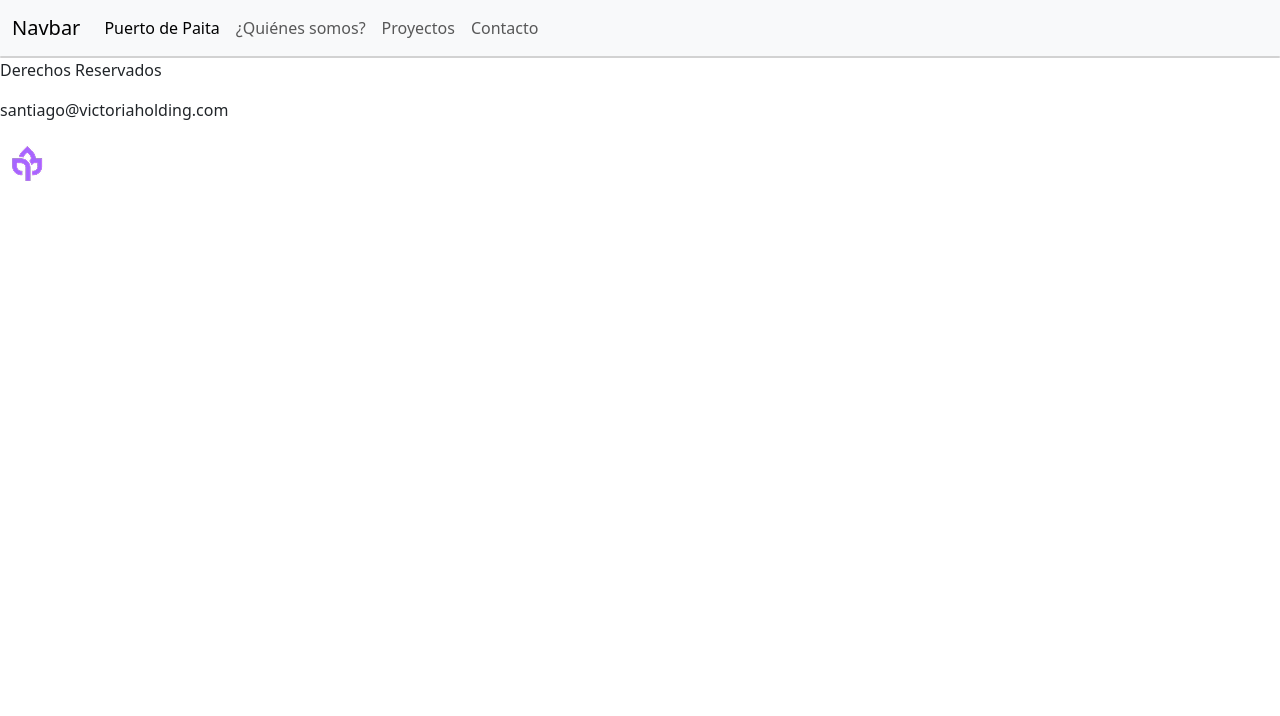
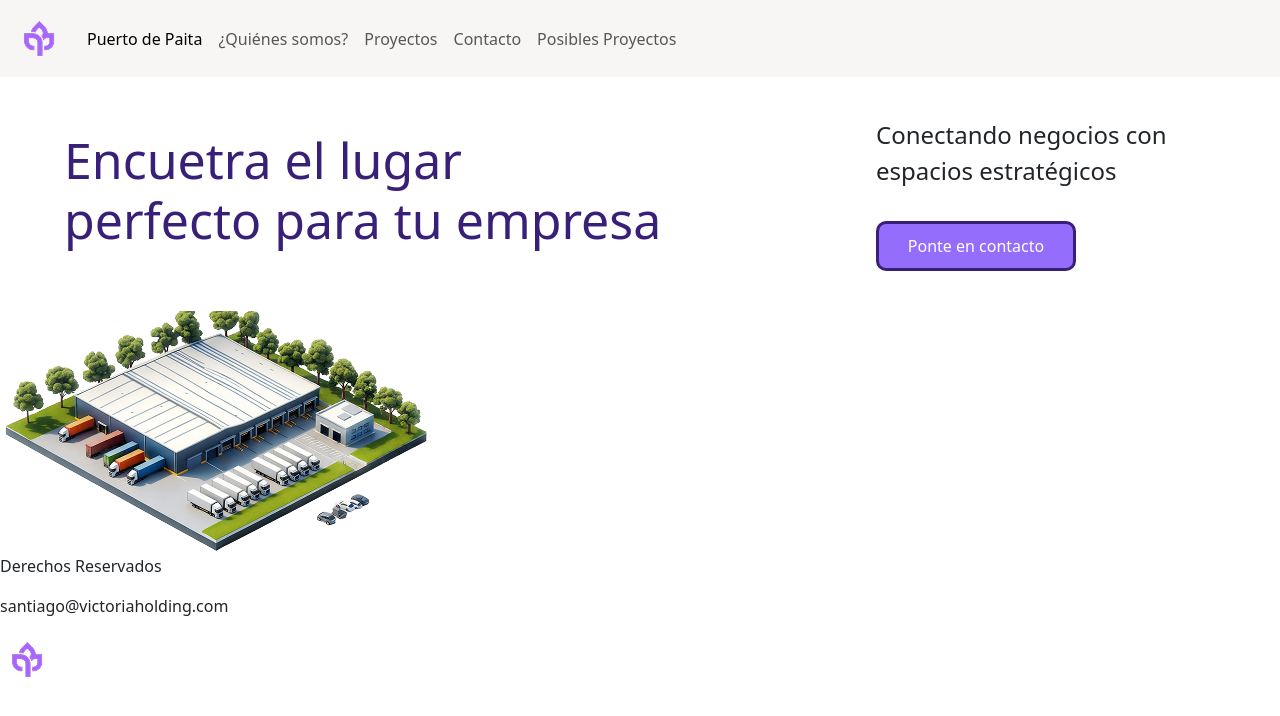
Before and after one commit to suaste-tree/victoriagroups, a plain HTML site: page index.html in a window 1280 px wide. Drawn offline with nearby package versions, Linux system fonts and the light colour scheme.

Commit message:
Avanzo hero con flex y actualizo estilos

```diff
--- a/index.html
+++ b/index.html
@@ -12,11 +12,10 @@
 <body>
 
   <header>
-
     <!-- Acá va el logo de la Web con la navegación -->
-     <nav class="navbar navbar-expand-lg bg-body-tertiary">
+<nav class="navbar navbar-expand-lg nav-propio">
   <div class="container-fluid">
-    <a class="navbar-brand" href="#">Navbar</a>
+    <a class="navbar-brand" href="#"><img src="/assets/logo victoria.png" alt=""></a>
     <button class="navbar-toggler" type="button" data-bs-toggle="collapse" data-bs-target="#navbarNav" aria-controls="navbarNav" aria-expanded="false" aria-label="Toggle navigation">
       <span class="navbar-toggler-icon"></span>
     </button>
@@ -32,22 +31,33 @@
           <a class="nav-link" href="/pages/Proyectos.html">Proyectos</a>
         </li>
         <li class="nav-item">
-          <a class="nav-link" href="#">Contacto</a>
+          <a class="nav-link" href="/pages/Contacto.html">Contacto</a>
+        </li>
+        <li class="nav-item">
+          <a class="nav-link" href="/pages/Contacto.html">Posibles Proyectos</a>
         </li>
       </ul>
     </div>
   </div>
 </nav>
-
   </header>
 
   <main>
     <!-- Acá va todo el contenido central de la página  -->
-     <section>
-      <div class = "card">
+     <section class="hero">
+        <div class="hero_titulo">
+            <h1>Encuetra el lugar <br> perfecto para tu empresa</h1>
+        </div>
 
-      </div>
-
+        <div class="hero_lateral">
+            <p>
+              Conectando negocios con espacios estratégicos
+            </p>
+          <a class="boton_principal">Ponte en contacto</a>
+        </div>
+     </section>
+     <section class="hero_imagen">
+        <img src="/assets/Foto_Hero.png" alt="">
      </section>
 
   </main>
--- a/styles/style.css
+++ b/styles/style.css
@@ -1,3 +1,55 @@
 /* Fuente Nunito */
 @import url('https://fonts.googleapis.com/css2?family=Lexend:wght@100..900&family=Nunito:ital,wght@0,200..1000;1,200..1000&display=swap');
 /* font-family: "Nunito", sans-serif; */
+
+.nav-propio {
+    background-color:#F8F6F5;
+}
+
+.hero_titulo h1 {
+font-size: 50px;
+color: #382079;
+font-weight: 500;
+}
+
+.hero_lateral p {
+    font-size: 24px;
+
+}
+
+.hero {
+    display: flex;
+    max-width: 1200px;
+    margin: 40px auto;
+    padding: 0 24px;
+    justify-content: space-between;
+    align-items: center;
+    gap: 48px;
+}
+
+
+.hero_lateral {
+    display: flex;
+    max-width: 340px;
+    flex-direction: column;
+    gap: 16px;
+
+}
+
+.hero_lateral a {
+    display: flex;
+    border: 3px solid #382079;
+    border-radius: 10px;
+    padding: 10px 22px;
+    max-width: 200px;
+    justify-content: center;
+    align-items: center;
+    background-color: #956DFC;
+    text-decoration: none;
+    color: #ffffff;
+
+
+
+
+
+}
```
Also changed, not shown: pages/About.html (deleted, +0 -27 lines), assets/Foto Hero.png (added), assets/Foto_Hero.png (added).
